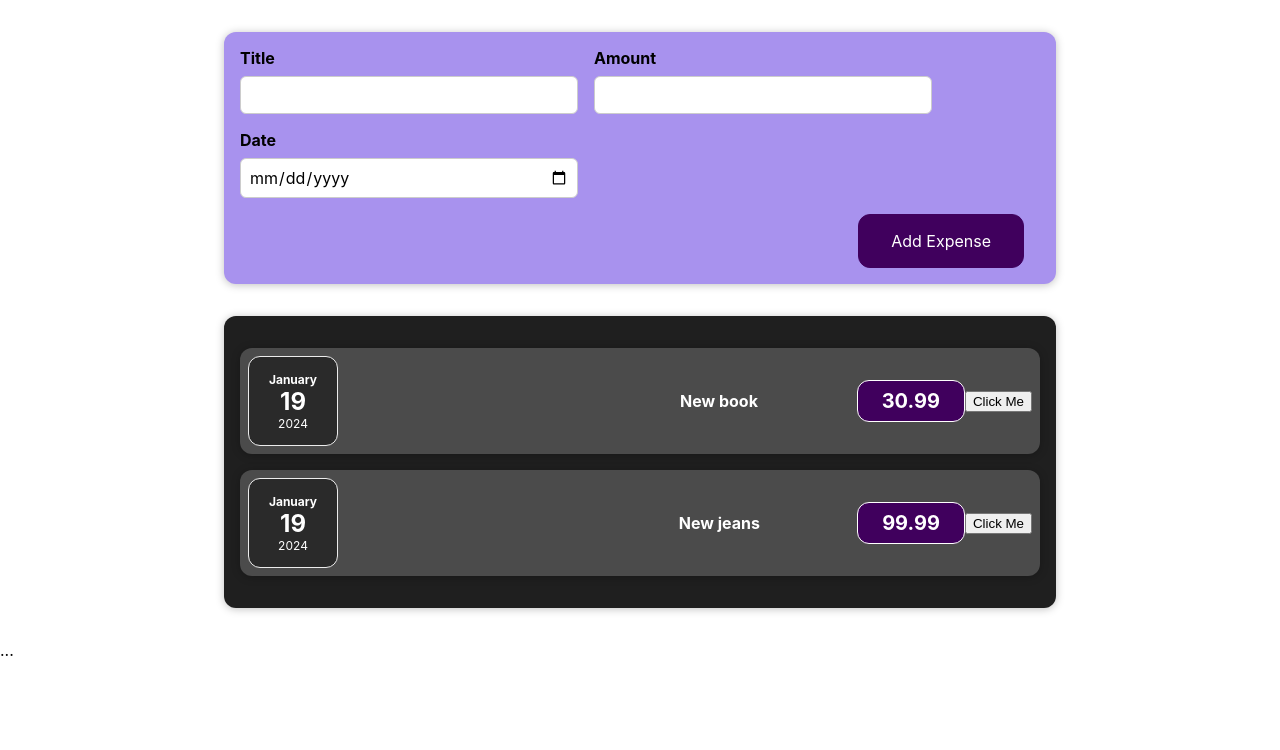
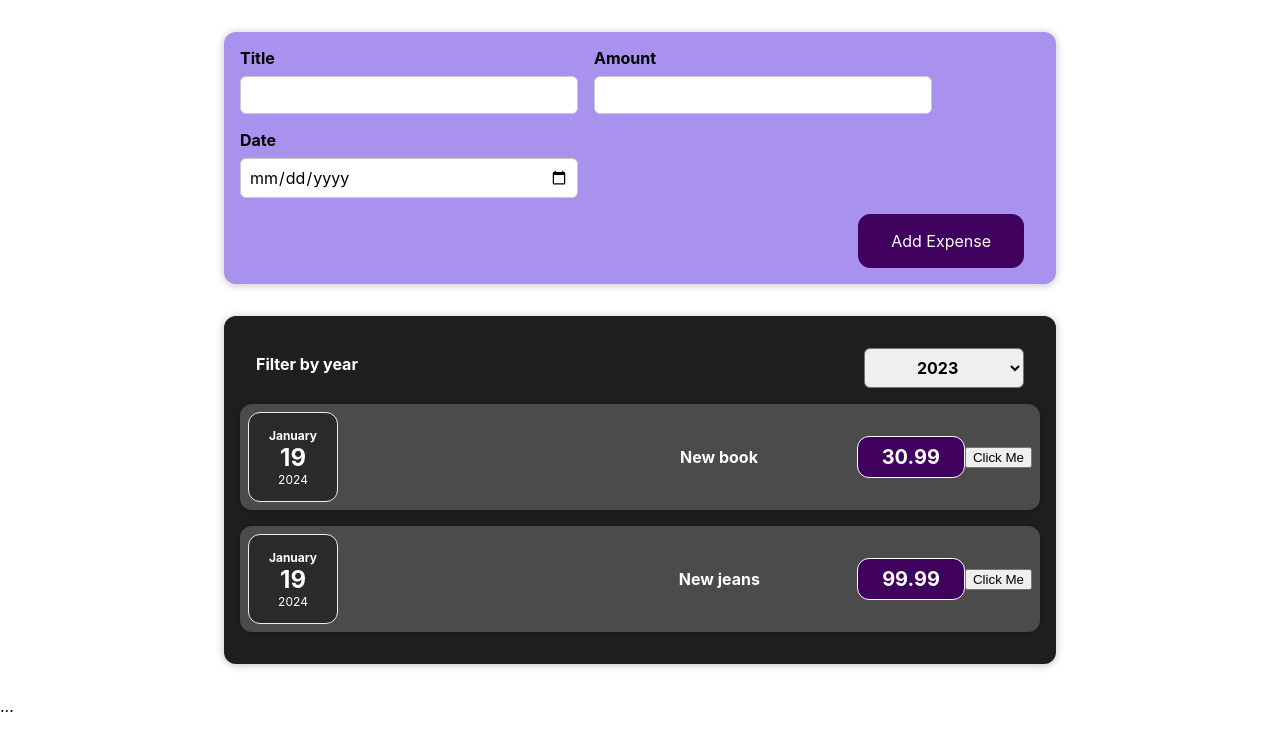
Before and after one commit to Jyrgen-S/expenses-http, a React (Create React App) app: page / in a window 1280 px wide. Shown: the top 750 px of the page. Built offline with nearby package versions, Linux system fonts and the light colour scheme.

Commit message:
Ylesanne 4 - Andmete suunamine (bottom-up) ja vaartuse hetkeseisu lugemine ning maaramine

```diff
--- a/src/components/Expenses/Expenses.js
+++ b/src/components/Expenses/Expenses.js
@@ -1,12 +1,33 @@
+import React, { useState } from "react";
 import "./Expenses.css";
 import Card from "../UI/Card";
+import ExpensesFilter from "./ExpensesFilter";
 import ExpenseItem from "./ExpenseItem";
 
 const Expenses = (props) => {
+  const [selectedYear, setSelectedYear] = useState("2023");
+
+  const handleYearChange = (year) => {
+    setSelectedYear(year);
+  };
+
+  const filteredExpenses = props.expenses.filter((expense) => {
+    <ExpensesFilter
+      selectedYear={selectedYear}
+      onYearChange={handleYearChange}
+    />;
+
+    return expense.date.getFullYear().toString() === selectedYear;
+  });
+
   return (
     <Card className="expenses">
+      <ExpensesFilter onYearChange={handleYearChange} />
       <ExpenseItem expenseData={props.expenses[0]} />
       <ExpenseItem expenseData={props.expenses[1]} />
+      {filteredExpenses.map((expense) => (
+        <ExpenseItem key={expense.id} expenseData={expense} />
+      ))}
     </Card>
   );
 };
--- /dev/null
+++ b/src/components/Expenses/ExpensesFilter.css
@@ -0,0 +1,24 @@
+.expenses-filter {
+  color: white;
+  padding: 0 1rem;
+}
+
+.expenses-filter__control {
+  display: flex;
+  width: 100%;
+  align-items: center;
+  justify-content: space-between;
+  margin: 1rem 0;
+}
+
+.expenses-filter label {
+  font-weight: bold;
+  margin-bottom: 0.5rem;
+}
+
+.expenses-filter select {
+  font: inherit;
+  padding: 0.5rem 3rem;
+  font-weight: bold;
+  border-radius: 6px;
+}
--- /dev/null
+++ b/src/components/Expenses/ExpensesFilter.js
@@ -0,0 +1,24 @@
+import React from "react";
+
+import "./ExpensesFilter.css";
+
+const ExpensesFilter = (props) => {
+  const dropdownChangeHandler = (event) => {
+    props.onYearChange(event.target.value);
+  };
+
+  return (
+    <div className="expenses-filter">
+      <div className="expenses-filter__control">
+        <label>Filter by year</label>
+        <select value={props.selectedYear} onChange={dropdownChangeHandler}>
+          <option value="2023">2023</option>
+          <option value="2024">2024</option>
+          <option value="2025">2025</option>
+        </select>
+      </div>
+    </div>
+  );
+};
+
+export default ExpensesFilter;
```
